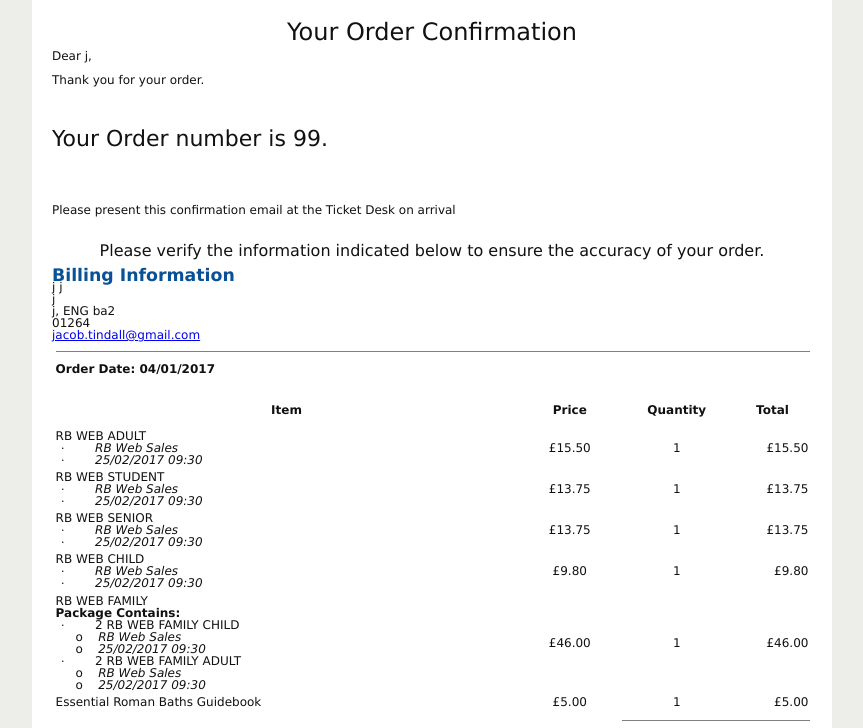
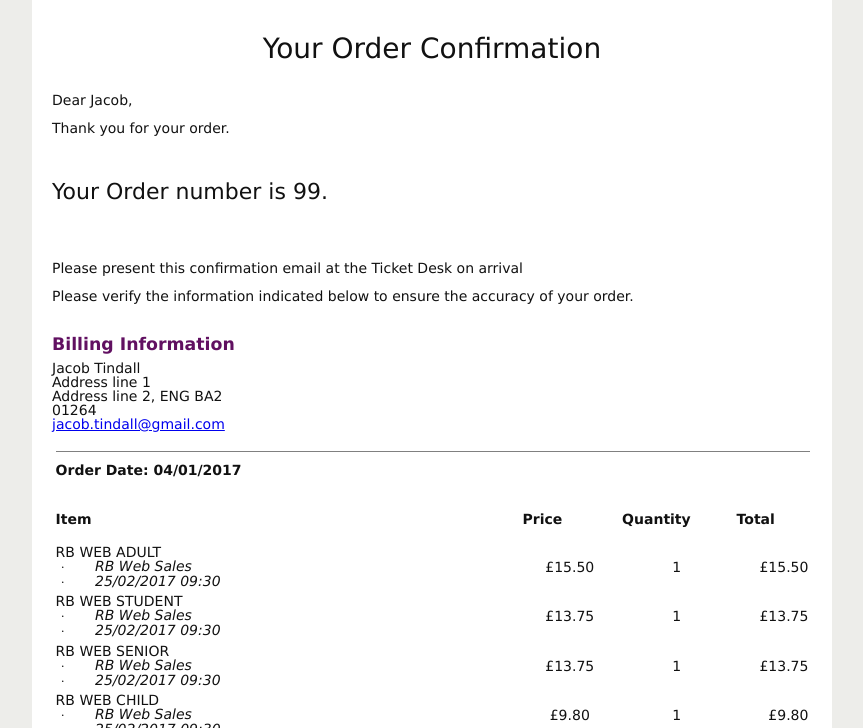
Before and after one commit to timclifford/playground, a plain HTML site: page index.html in a window 1280 px wide. Shown: the part 366-1094 px from the top of the page, without its empty margins (208-1071 px from the left). Drawn offline with Linux system fonts and the light colour scheme.

Commit message:
Further styling changes

```diff
--- a/index.html
+++ b/index.html
@@ -85,7 +85,7 @@
       display:block;
       font-family: Verdana, Arial, Trebuchet MS;
       font-variant: normal;
-      font-size: 12px;
+      font-size: 14px;
       font-weight:normal;
       line-height:100%;
       text-align:left;
@@ -159,6 +159,12 @@
     #templateFooter {
       background-color:#EDEDEA;
       border-top:10px solid #ededea;
+    }
+    .order-information {
+      padding-bottom: 20px;
+    }
+    .billing-information {
+      padding-bottom: 10px;
     }
     .footerContent div {
       color:#707070;
@@ -337,36 +343,32 @@
                   <tbody>
                     <tr>
                       <td style="padding:0cm 0cm 0cm 0cm">
-                        <p style="text-align:center" align="center">
-                          <span style="font-size:18.0pt;">Your Order Confirmation</span>
-                        </p>
+                        <h1 style="text-align:center" align="center">
+                          Your Order Confirmation
+                        </h1>
                       </td>
                     </tr>
                   </tbody>
                 </table>
               </div>
-              <p class="MsoNormal">Dear j, <u></u><u></u></p>
+              <p class="MsoNormal">Dear Jacob, <u></u><u></u></p>
               <p>Thank you for your order.<u></u><u></u></span></p>
-              <div>
+              <div class="order-information">
                 <p class="MsoNormal"><u></u>&nbsp;<u></u></p>
                 <h2>Your Order number is 99.<u></u><u></u></h2>
                 <p class="MsoNormal"><u></u>&nbsp;<u></u></p>
                 <p class="m_688457355974108201m-1682945526214314154text-center">Please
-                  present this confirmation email at the Ticket
-                  Desk on arrival<u></u><u></u></p>
-                <h5 style="text-align:center" align="center">Please
-                  verify the information indicated below to
-                  ensure the accuracy of your order.
-                  <u></u><u></u></h5>
+                  present this confirmation email at the Ticket Desk on arrival<u></u><u></u></p>
+                <p>Please verify the information indicated below to
+                  ensure the accuracy of your order.</p>
               </div>
-              <div align="center">
+              <div class="billing-information">
                 <table class="m_688457355974108201MsoNormalTable" style="width:100.0%" border="0" cellpadding="0" cellspacing="0" width="100%">
                   <tbody>
                     <tr>
                       <td style="width:228.0pt;padding:0cm 0cm 0cm 0cm" width="304">
-                        <p class="MsoNormal"><b><span style="font-size:13.0pt; color:#085196">Billing
-                              Information
-                              <u></u><u></u></span></b></p>
+                        <p style="padding-bottom: 10px;" class="MsoNormal"><b><span style="font-size:13.0pt; color:#611061;">
+                          Billing Information</span></b></p>
                       </td>
                       <td style="width:228.0pt;padding:0cm 0cm 0cm 0cm" width="304">
                         <p class="MsoNormal"><b><span style="font-size:13.0pt; color:#085196">&nbsp;
@@ -375,17 +377,14 @@
                     </tr>
                   </tbody>
                 </table>
-              </div>
-              <p class="MsoNormal"><span style="display:none"><u></u>&nbsp;<u></u></span></p>
-              <div align="center">
                 <table class="m_688457355974108201MsoNormalTable" style="width:100.0%" border="0" cellpadding="0" cellspacing="0" width="100%">
                   <tbody>
                     <tr>
                       <td style="width:228.0pt;padding:0cm 0cm 0cm 0cm" width="304">
-                        <p class="MsoNormal"><span>j
-                            j<br>
-                            j<br>
-                            j, ENG ba2<br>
+                        <p class="MsoNormal"><span>Jacob
+                            Tindall<br>
+                            Address line 1<br>
+                            Address line 2, ENG BA2<br>
                             01264<br>
                             <a href="mailto:jacob.tindall@gmail.com" target="_blank">jacob.tindall@gmail.com</a>
                             <u></u><u></u></span></p>
@@ -416,19 +415,19 @@
                     </tr>
                     <tr style="height:21.6pt">
                       <td style="width:62.0%;padding:1.2pt 1.2pt 1.2pt 1.2pt;height:21.6pt" width="62%">
-                      <p class="MsoNormal" style="text-align:center" align="center"><strong><span>Item
+                        <p><strong><span>Item
                             </span></strong><b><span><u></u><u></u></span></b></p>
                       </td>
                       <td style="width:13.0%;padding:1.2pt 1.2pt 1.2pt 1.2pt;height:21.6pt" width="13%">
-                      <p class="MsoNormal" style="text-align:center" align="center"><b><span>Price
+                        <p><b><span>Price
                               <u></u><u></u></span></b></p>
                       </td>
                       <td style="width:15.0%;padding:1.2pt 1.2pt 1.2pt 1.2pt;height:21.6pt" width="15%">
-                      <p class="MsoNormal" style="text-align:center" align="center"><b><span>Quantity
+                        <p><b><span>Quantity
                               <u></u><u></u></span></b></p>
                       </td>
                       <td style="width:10.0%;padding:1.2pt 1.2pt 1.2pt 1.2pt;height:21.6pt" width="10%">
-                      <p class="MsoNormal" style="text-align:center" align="center"><b><span>Total
+                        <p><b><span>Total
                               <u></u><u></u></span></b></p>
                       </td>
                     </tr>
```
Lines whose indentation alone changed are shown as unchanged.
